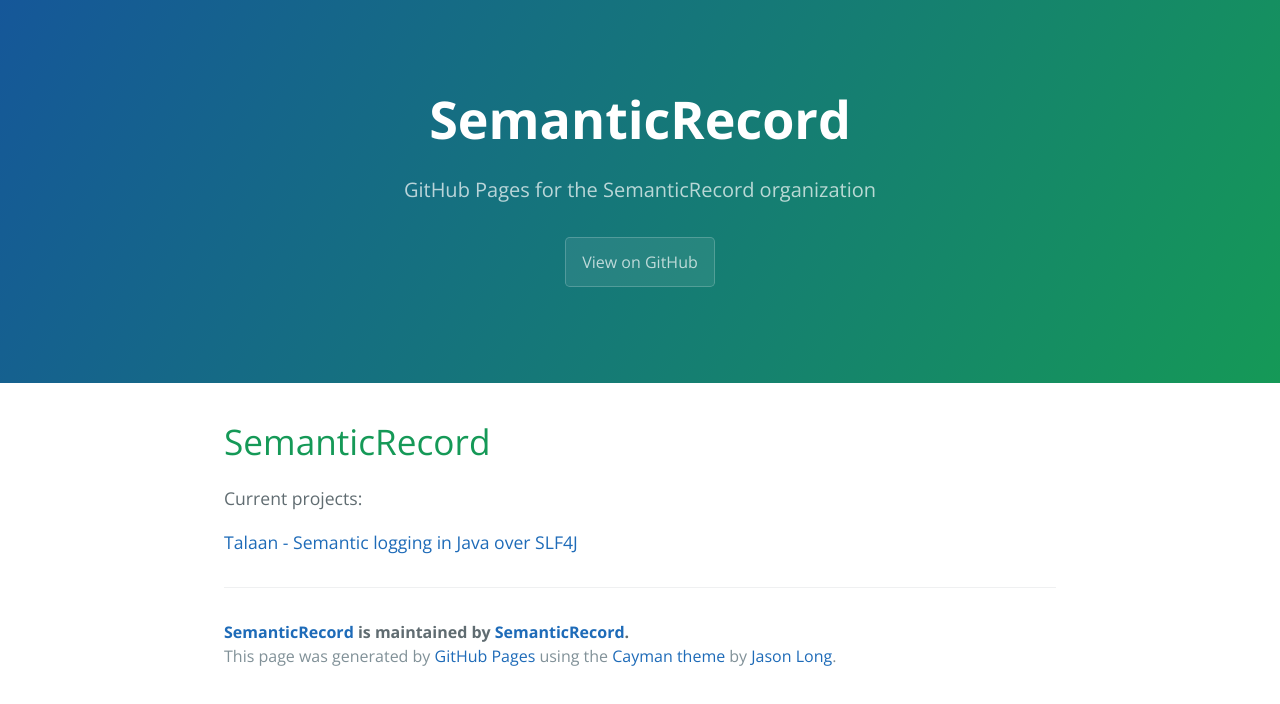
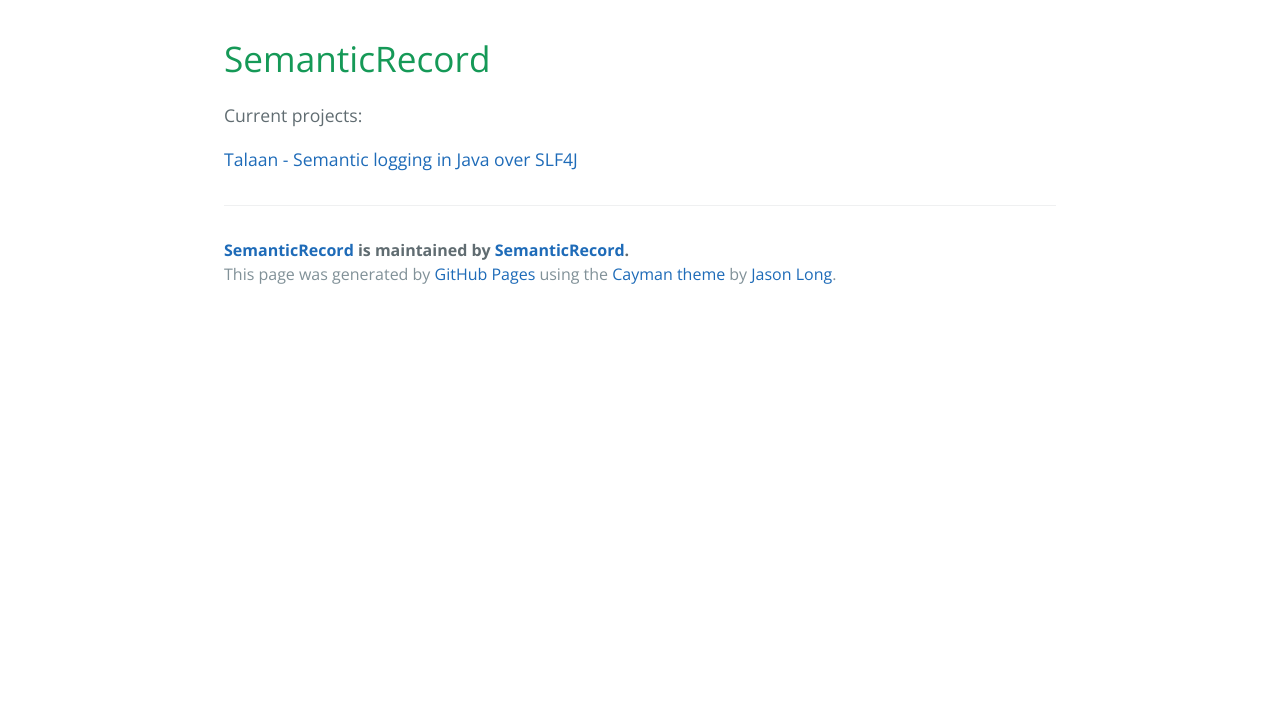
Before and after one commit to SemanticRecord/SemanticRecord, a plain HTML site: page index.html in a window 1280 px wide. Drawn offline with nearby package versions, Linux system fonts and the light colour scheme.

Commit message:
Update index.html

```diff
--- a/index.html
+++ b/index.html
@@ -10,12 +10,6 @@
     <link rel="stylesheet" type="text/css" href="stylesheets/github-light.css" media="screen">
   </head>
   <body>
-    <section class="page-header">
-      <h1 class="project-name">SemanticRecord</h1>
-      <h2 class="project-tagline">GitHub Pages for the SemanticRecord organization</h2>
-      <a href="https://github.com/SemanticRecord/SemanticRecord" class="btn">View on GitHub</a>
-    </section>
-
     <section class="main-content">
       <h1>
 <a id="semanticrecord" class="anchor" href="#semanticrecord" aria-hidden="true"><span aria-hidden="true" class="octicon octicon-link"></span></a>SemanticRecord</h1>
```
